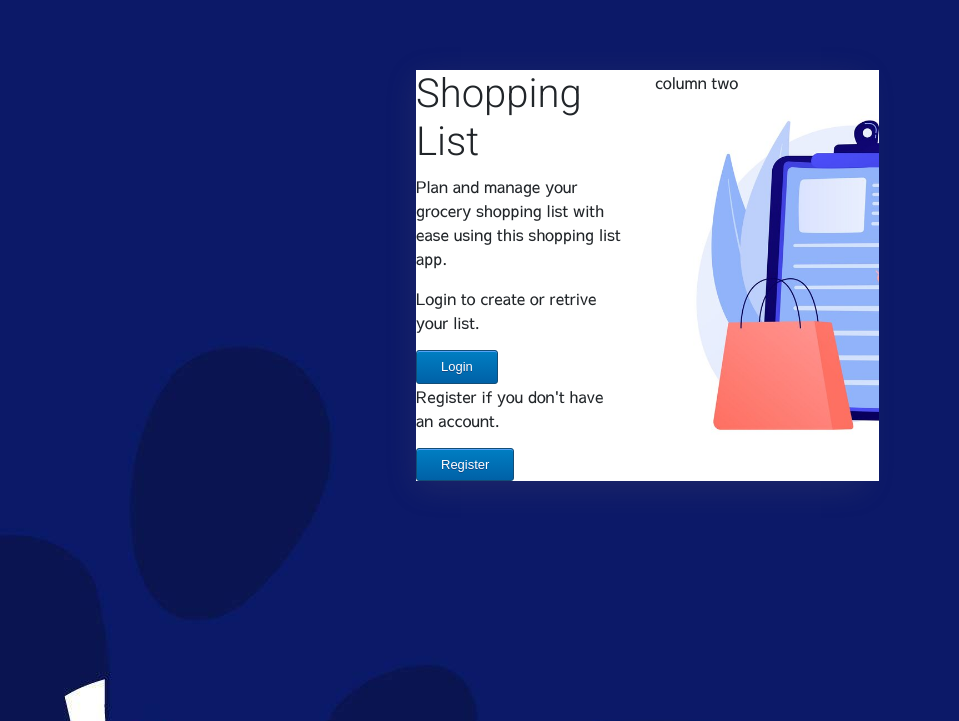
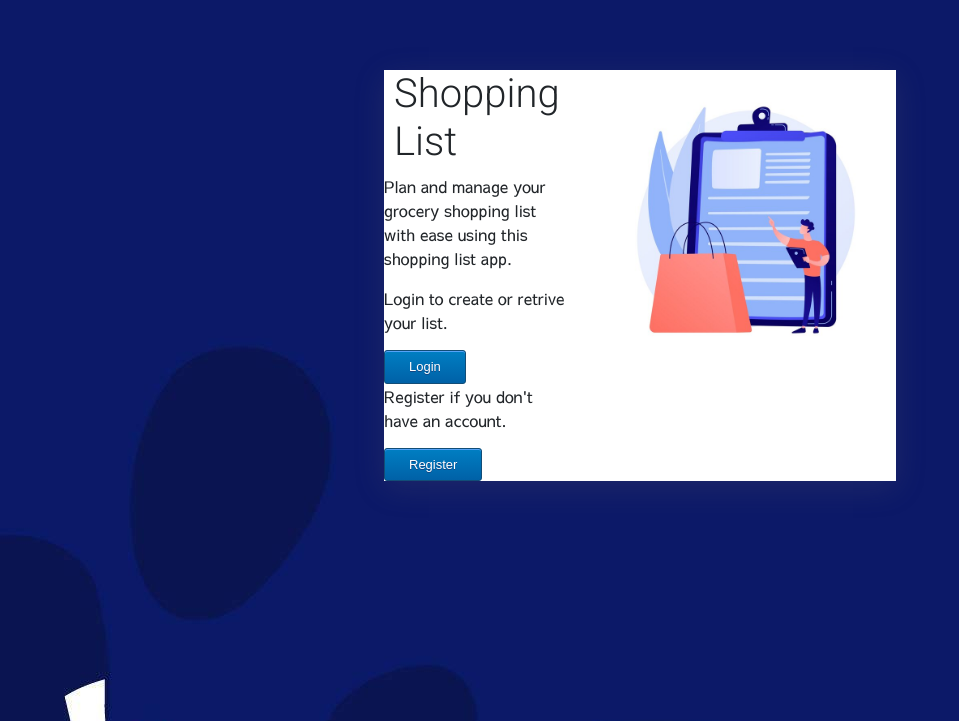
Before and after one commit to slbabin/shopping-list4, a Django app: page / in a window 1280 px wide. Shown: the top 721 px of the page, without its empty margins (0-959 px from the left). Run offline with Django 3.2, Linux system fonts and the light colour scheme; some libraries are stand-ins or nearby versions.

Commit message:
Added image on the main page

```diff
--- a/shoppinglistapp/static/css/style.css
+++ b/shoppinglistapp/static/css/style.css
@@ -5,22 +5,16 @@ body{
     padding-top: 70px;
 }
 
-.home-container {
-    max-width: 40%;
-    margin: auto;
-    background-color: #fff;
-    box-shadow: rgba(100, 100, 111, 0.2) 0px 7px 29px 0px;
-}
 
 .right-col {
     min-height: 400px;
     width: 40%;
-    background-image: url("../images/app-image.jpg");
+    /* background-image: url("../images/app-image.jpg"); */
     background-size: cover;
 }
 
 .container{
-    max-width: 35%;
+    max-width: 40%;
     margin: auto;
     padding: 0;
     background-color: #fff;
@@ -35,6 +29,7 @@ h4,
 h5,
 h6 {
     font-family: 'Roboto', sans-serif;
+    margin-left: 10px;
 }
 
 .container-header{
@@ -148,8 +143,14 @@ label {
 .myButton:hover {
 	background:linear-gradient(to bottom, #0061a7 5%, #007dc1 100%);
 	background-color:#0061a7;
+    text-decoration: none;
+    color: #b9b6b6;
 }
 .myButton:active {
 	position:relative;
 	top:1px;
 }
+
+.main-img {
+    min-width: 300px;
+}
--- a/shoppinglistapp/templates/shoppinglistapp/index.html
+++ b/shoppinglistapp/templates/shoppinglistapp/index.html
@@ -1,10 +1,12 @@
 {% extends 'shoppinglistapp/base.html' %}
+
+{% load static %}
 
 {% block content %}
 
 
     <div class="row">
-        <div class="col">
+        <div class="col-sm">
           <h1>Shopping List</h1>
 
           <p>Plan and manage your grocery shopping list with ease using this shopping list app.</p>
@@ -19,8 +21,8 @@
 
         </div>
 
-        <div class="col right-col">
-          column two
+        <div class="col-sm">
+          <img class="img-fluid main-img" src="{% static 'images/app-image.jpg' %}" alt="A man with a pad">
         </div>
       </div>
 
```
